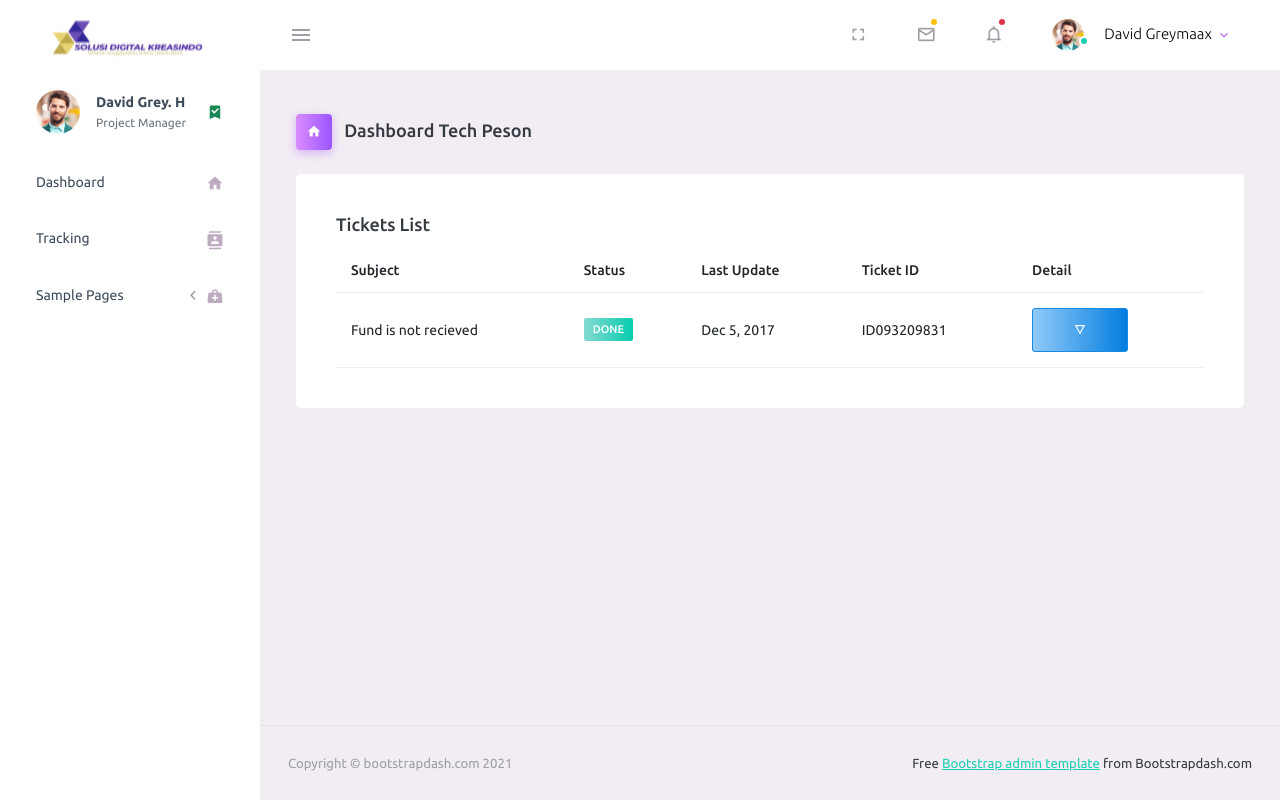
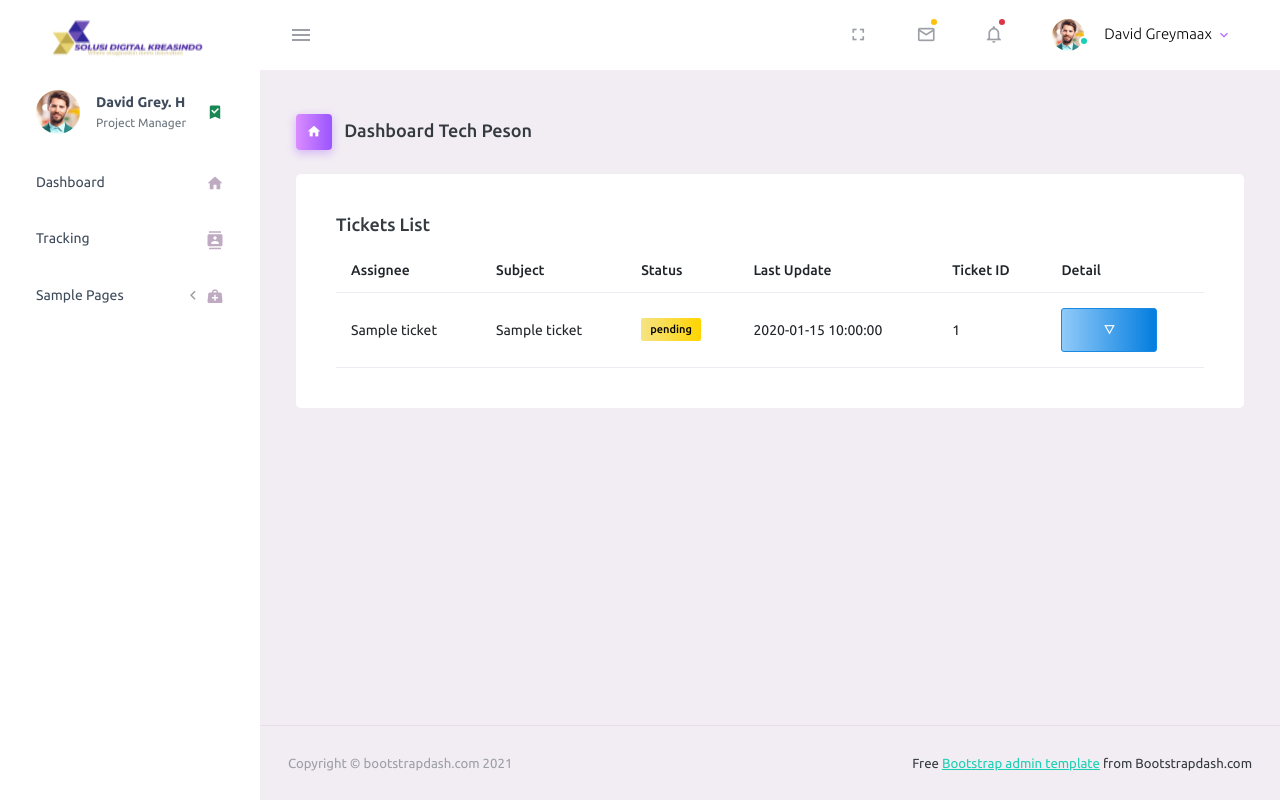
Before and after one commit to DevinFauzan/cmsdashboardbase, a Laravel app: page /dashboard-tech in a window 1280 px wide. Run offline with Laravel 8, Linux system fonts and the light colour scheme; tables that the repository leaves empty hold one stand-in row (values such as "Sample post"); some libraries are stand-ins or nearby versions.

Commit message:
edit dashboard tech

```diff
--- a/app/Http/Controllers/DashboarTechController.php
+++ b/app/Http/Controllers/DashboarTechController.php
@@ -4,6 +4,8 @@ namespace App\Http\Controllers;
 
 use App\Http\Controllers\Controller;
 use Illuminate\Http\Request;
+use App\Models\Ticket;
+use App\Models\User;
 
 class DashboarTechController extends Controller
 {
@@ -14,10 +16,13 @@ class DashboarTechController extends Controller
      */
     public function index()
     {
-        {
-            return view('pages.tech_person.dashboard_techperson');
-        }
+        $tickets = Ticket::all();
+        $users = User::all();
+
+        return view('pages.tech_person.dashboard_techperson',["ticket"=> $tickets], compact('tickets', 'users'));
     }
+
+
 
     /**
      * Show the form for creating a new resource.
@@ -57,10 +62,10 @@ class DashboarTechController extends Controller
      * @param  int  $id
      * @return \Illuminate\Http\Response
      */
-    public function edit($id)
-    {
-        //
-    }
+    // public function edit($id)
+    // {
+    //     //
+    // }
 
     /**
      * Update the specified resource in storage.
@@ -84,4 +89,12 @@ class DashboarTechController extends Controller
     {
         //
     }
+
+    public function edit($id)
+    {
+        $tickets = Ticket::all();
+
+        return view('pages.tech_person.detail_ticket', compact('ticket'));
+    }
+
 }
--- a/resources/views/pages/admin/admin_ticket_detail.blade.php
+++ b/resources/views/pages/admin/admin_ticket_detail.blade.php
@@ -92,7 +92,6 @@
                                                         <label class="badge badge-secondary">Unknown</label>
                                                 @endswitch
                                             </td>
-
                                             <td>
                                                 <form action="{{ route('assign.ticket', ['ticket' => $ticket->id]) }}" method="post">
                                                     @csrf
--- a/resources/views/pages/tech_person/dashboard_techperson.blade.php
+++ b/resources/views/pages/tech_person/dashboard_techperson.blade.php
@@ -20,7 +20,7 @@
                                 <table class="table">
                                     <thead>
                                         <tr>
-                                            {{-- <th> Assignee </th> --}}
+                                            <th> Assignee </th>
                                             <th> Subject </th>
                                             <th> Status </th>
                                             <th> Last Update </th>
@@ -29,22 +29,24 @@
                                         </tr>
                                     </thead>
                                     <tbody>
+                                        @foreach ($tickets as $ticket)
                                             <tr>
-                                            <td> Fund is not recieved </td>
+                                                <td>{{ $ticket->name_user }}</td>
+                                                <td>{{ $ticket->subject }}</td>
                                                 <td>
-                                                <label class="badge badge-gradient-success">DONE</label>
+                                                    <label class="badge badge-gradient-warning text-black">{{ $ticket->status }}</label>
                                                 </td>
-                                            <td> Dec 5, 2017 </td>
-                                            <td> ID093209831 </td>
+                                                <td>{{ $ticket->updated_at }}</td>
+                                                <td>{{ $ticket->ticket_id }}</td>
                                                 <td>
-                                                <a href="{{ route('detail_ticket') }}"
-                                                    class="btn btn-info bg-gradient-info">
+                                                    <a href="{{ route('detail_ticket.edit', ['id' => $ticket->id]) }}" class="btn btn-info bg-gradient-info">
                                                         <span class="mdi mdi-details"></span>
                                                     </a>
                                                 </td>
+                                            </tr>
+                                        @endforeach
+                                    </tbody>
 
-                                        </tr>
-                                    </tbody>
                                 </table>
                             </div>
                         </div>
--- a/resources/views/pages/tech_person/detail_ticket.blade.php
+++ b/resources/views/pages/tech_person/detail_ticket.blade.php
@@ -7,7 +7,7 @@
                 <h3 class="page-title">Ticket Details </h3>
                 <nav aria-label="breadcrumb">
                     <ol class="breadcrumb">
-                        <li class="breadcrumb-item"><a href="#">Tech Person</a></li>
+                        <li class="breadcrumb-item"><a href="#"> Tech Person </a></li>
                         <li class="breadcrumb-item active" aria-current="page">Detail Ticket</li>
                     </ol>
                 </nav>
@@ -16,7 +16,7 @@
                 <div class="col-12 grid-margin stretch-card">
                     <div class="card">
                         <div class="card-body">
-                            <h4 class="card-title">Ticket #ID093209831</h4>
+                            <h4 class="card-title">{{ $ticket->name_tech }}</h4>
                             <p class="card-description"> Open | Not Assigned Yet</p>
                             <form class="forms-sample">
                                 <div class="form-group">
--- a/routes/web.php
+++ b/routes/web.php
@@ -31,7 +31,9 @@ Route::resource('auth/posts', PostController::class);
 
 //Tech Person
 Route::resource('dashboard-tech', DashboarTechController::class);
-Route::get('/detail_ticket', [DashboarTechController::class, 'show'])->name('detail_ticket');
+Route::get('/dashboard-tech/detail_ticket/{id}', [DashboarTechController::class, 'edit'])->name('detail_ticket.edit');
+//Route::get('/detail_ticket', [DashboarTechController::class, 'show'])->name('detail_ticket');
+
 
 // Route::resource('dashboard-tech', DashboarTechController::class);
 
```
Lines whose indentation alone changed are shown as unchanged.
